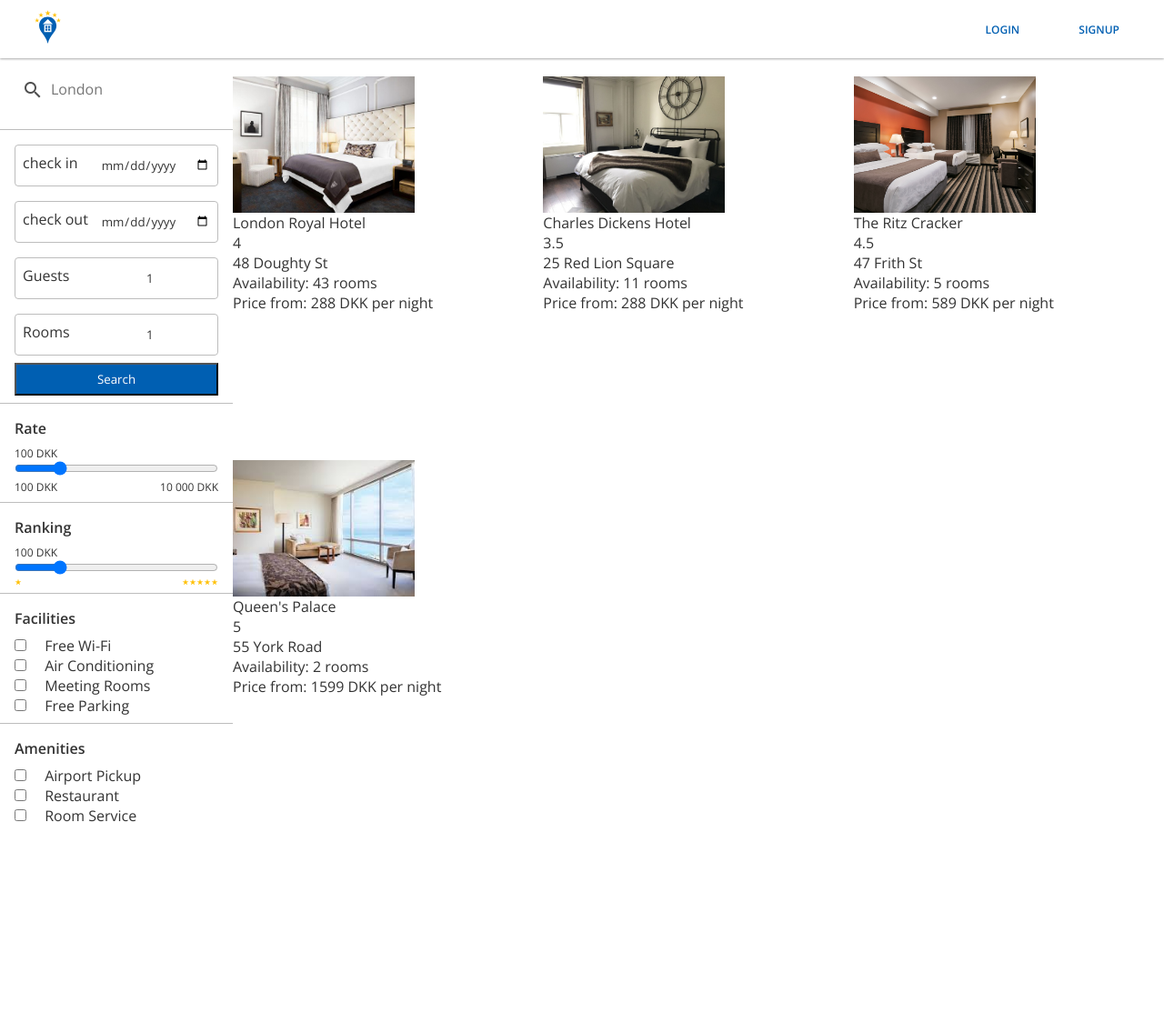
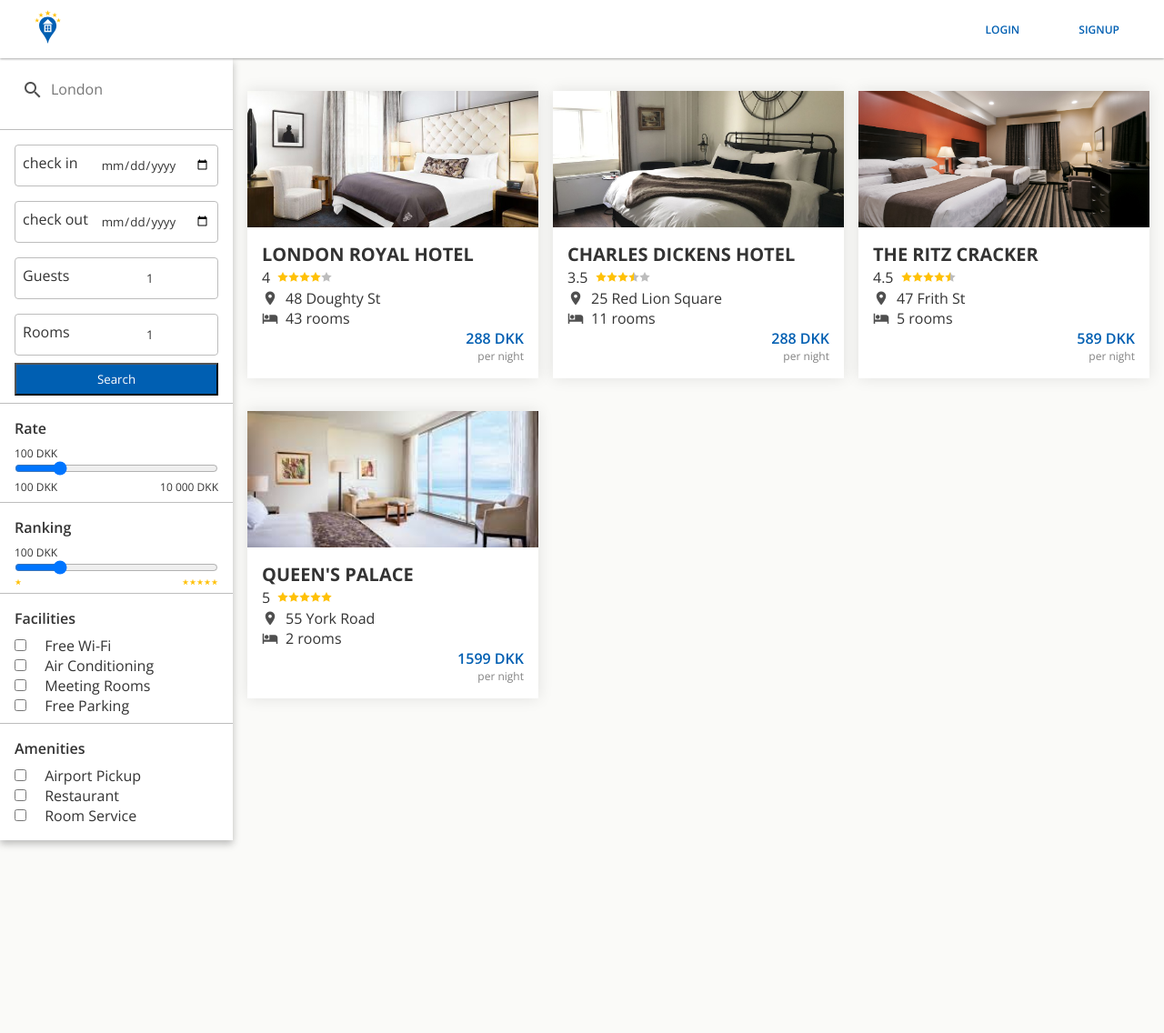
Before and after one commit to judy-njeru/hotel-finder, a PHP site: page /hotelsTest.php in a window 1280 px wide. Shown: the whole page at 91% size. Before the commit the page ends 904 px from the top, so only its background shows below. Run offline with PHP 8.4, Linux system fonts and the light colour scheme; style sheets or scripts are compiled from the project's sources.

Commit message:
style hotel search result boxes

```diff
--- a/css/hotels.css
+++ b/css/hotels.css
@@ -43,7 +43,8 @@ body {
     flex-direction: column;
     background: #ffffff;
     box-shadow: 0px 4px 8px rgba(0, 0, 0, 0.25);
-    background: #ffffff; }
+    background: #ffffff;
+    padding-bottom: 16px; }
     .container #boxFilters .divider {
       width: 100%;
       height: 1px;
@@ -123,7 +124,8 @@ body {
 .starsShape {
   position: absolute;
   left: 0;
-  top: 0; }
+  top: 0;
+  z-index: 2; }
 
 .starsBackground {
   position: absolute;
@@ -148,10 +150,53 @@ body {
 #boxHotels {
   display: grid;
   grid-template-columns: 1fr 1fr 1fr;
-  background: #ffffff; }
-
-.boxImg {
-  height: 150px;
-  width: 200px;
-  background-size: cover;
-  background-position: center; }
+  grid-template-rows: 1fr 1fr 1fr;
+  grid-row-gap: 16px;
+  grid-column-gap: 16px;
+  padding: 16px; }
+  #boxHotels .boxHotel {
+    background: #ffffff;
+    box-shadow: 0px 0px 16px rgba(0, 0, 0, 0.1); }
+    #boxHotels .boxHotel .boxImg {
+      height: 150px;
+      width: 100%;
+      background-size: cover;
+      background-position: center;
+      object-fit: cover; }
+    #boxHotels .boxHotel .hotel-details {
+      padding: 16px; }
+      #boxHotels .boxHotel .hotel-details .hotel-name {
+        font-size: 20px;
+        font-weight: 700;
+        text-transform: uppercase; }
+      #boxHotels .boxHotel .hotel-details .star-items {
+        height: 24px;
+        display: flex;
+        align-items: center; }
+        #boxHotels .boxHotel .hotel-details .star-items .starsContainer {
+          margin-left: 8px;
+          z-index: 2;
+          bottom: 25%; }
+      #boxHotels .boxHotel .hotel-details .price-items {
+        display: flex;
+        flex-direction: column;
+        align-items: flex-end;
+        position: relative;
+        bottom: 0;
+        right: 0; }
+        #boxHotels .boxHotel .hotel-details .price-items .amount {
+          font-size: 16px;
+          font-weight: 600;
+          color: #005fb2; }
+        #boxHotels .boxHotel .hotel-details .price-items .per-night {
+          font-size: 12px;
+          font-weight: 300;
+          color: #828282; }
+      #boxHotels .boxHotel .hotel-details .description-items {
+        display: flex;
+        align-items: center;
+        font-size: 16px; }
+        #boxHotels .boxHotel .hotel-details .description-items i {
+          color: #4F4F4F;
+          font-size: 18px;
+          padding-right: 8px; }
--- a/hotelsTest.php
+++ b/hotelsTest.php
@@ -103,6 +103,7 @@
                             <i class="material-icons">star_rate</i>
                         </span>
                     </div>
+
                 </div>
             </div>
             <div class="divider"></div>
@@ -158,8 +159,10 @@
         function hotelDiv(id,name,rating,address,availability,price,img){
             return `<div class="boxHotel" data-id=${id}>
                         <div class="boxImg" style="background-image:url(${img})"></div>
-                        <div>${name}</div>
-                        <div><span>${rating}</span>
+                        <div class="hotel-details">
+                            <div class="hotel-name">${name}</div>
+                            <div class="star-items">
+                                <span>${rating}</span>
                                 <span class="starsContainer">
                                     <svg class="starsShape" width="60px" height="12px" viewBox="0 0 60 12" version="1.1" xmlns="http://www.w3.org/2000/svg" xmlns:xlink="http://www.w3.org/1999/xlink">
                                     <g id="Page-1" stroke="none" stroke-width="1" fill="none" fill-rule="evenodd">
@@ -170,9 +173,21 @@
                                     <div class="starsFill" style="width:calc(60px*(${rating}/5)"></div>
                                 </span>
                             </div>
-                        <div>${address}</div>
-                        <div>Availability: ${availability} rooms</div>
-                        <div> Price from: ${price} DKK per night</div>
+
+                            <div class="description-items">
+                                <i class="material-icons">location_on</i>
+                                <span>${address}</span>
+                            </div>
+                            <div class="description-items">
+                                <i class="material-icons">hotel</i>
+                                <span>${availability} rooms</span>
+                            </div>
+                            <div class="price-items">
+                                <div class="amount">${price} DKK</div>
+                                <div class="per-night"> per night</div>
+                            </div>
+
+                        <div>
                     </div>`}
 
         // get the url for the single hotel page
--- a/scss/hotels.scss
+++ b/scss/hotels.scss
@@ -62,6 +62,7 @@
                 background: $white;
                 box-shadow: 0px 4px 8px rgba(0, 0, 0, 0.25);
                 background: $white;
+                padding-bottom: 16px;
                 .divider {
                     width: 100%;
                     height: 1px;
@@ -170,6 +171,7 @@
             position:absolute;
             left:0;
             top:0;
+            z-index: 2;
         }
         .starsBackground{
             position:absolute;
@@ -194,11 +196,70 @@
         #boxHotels{
             display:grid;
             grid-template-columns:1fr 1fr 1fr;
-            background: $white;
+            grid-template-rows: 1fr 1fr 1fr;
+            grid-row-gap: 16px;
+            grid-column-gap: 16px;
+            padding: 16px;
+
+            .boxHotel {
+                background: $white;
+                box-shadow: 0px 0px 16px rgba(0, 0, 0, 0.1);
+
+                .boxImg{
+                    height:150px;
+                    width:100%;
+                    background-size:cover;
+                    background-position:center;
+                    object-fit: cover;
+                }
+                .hotel-details {
+                    padding: 16px;
+
+                    .hotel-name {
+                        font-size: $title;
+                        font-weight: 700;
+                        text-transform: uppercase;
+                    }
+
+                    .star-items {
+                        height: 24px;
+                        display: flex;
+                        align-items: center;
+
+                        .starsContainer {
+                            margin-left: 8px;
+                            z-index: 2;
+                            bottom: 25%;
+                        }
+                    }
+                    .price-items {
+                        display: flex;
+                        flex-direction: column;
+                        align-items: flex-end;
+                        position: relative;
+                        bottom: 0;
+                        right: 0;
+                        .amount {
+                            font-size: $subtitle;
+                            font-weight: 600;
+                            color: $primaryblue;
+                        }
+                        .per-night {
+                            font-size: $caption;
+                            font-weight: 300;
+                            color: $font-disabled;
+                        }
+                    }
+                    .description-items {
+                        display: flex;
+                        align-items: center;
+                        font-size: $body1;
+                        i {
+                            color: $font-secondary;
+                            font-size: 18px;
+                            padding-right: 8px;
+                        }
+                    }
+                }
+            }
         }
-        .boxImg{
-            height:150px;
-            width:200px;
-            background-size:cover;
-            background-position:center;
-        }
```
Lines whose indentation alone changed are shown as unchanged.
